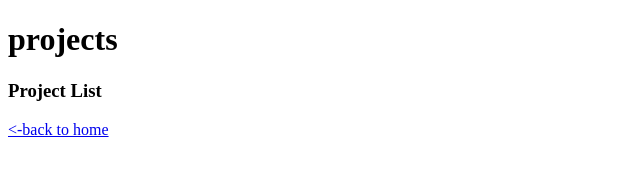
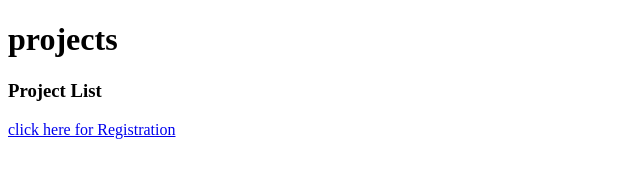
Before and after one commit to mayankraj052/WD201, a website: page http-server/project.html in a window 1280 px wide. Shown: the whole page, without its empty margins (0-640 px from the left). Drawn offline with Linux system fonts and the light colour scheme.

Commit message:
Update project.html

```diff
--- a/http-server/project.html
+++ b/http-server/project.html
@@ -8,6 +8,6 @@
     <body>
         <h1>projects</h1>
         <h3>Project List</h3>
-        <a href="/">&lt;-back to home</a>
+        <a href="/registration.html">click here for Registration</a>
     </body>
 </html>
```
